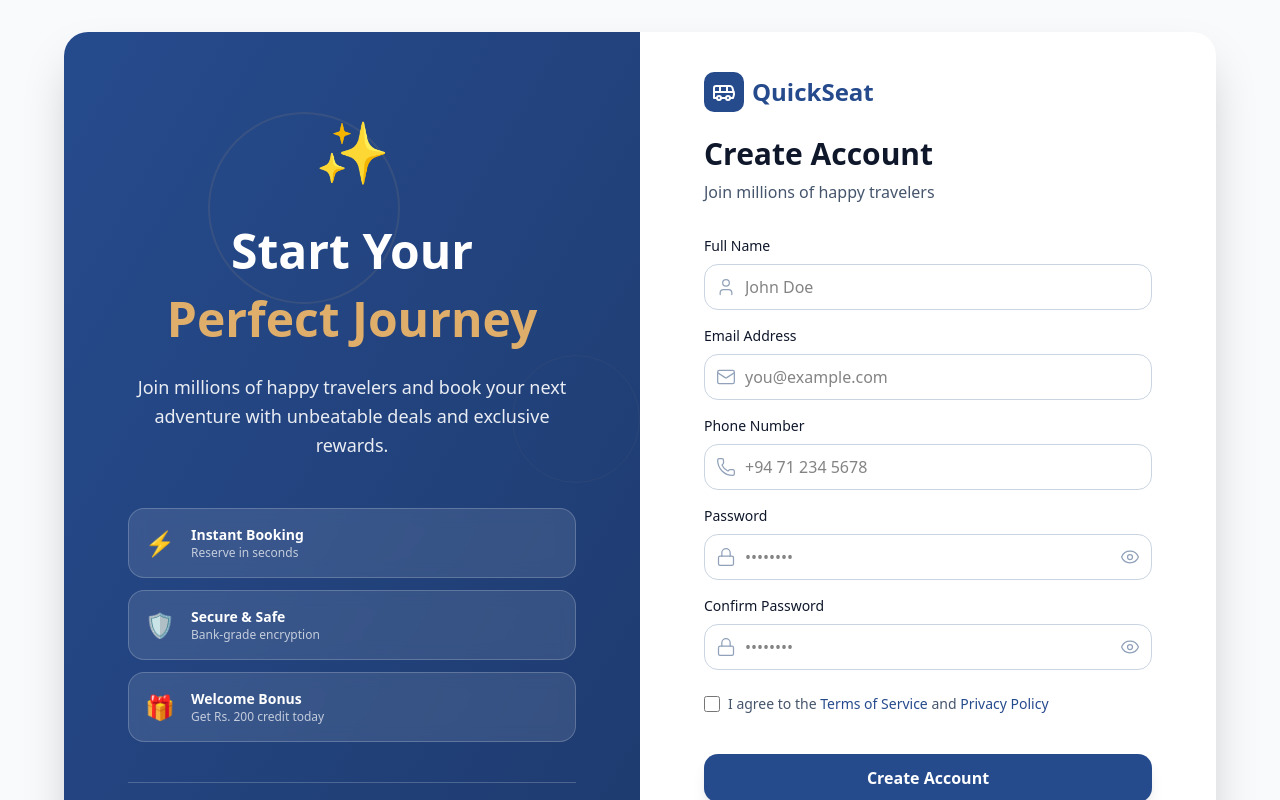
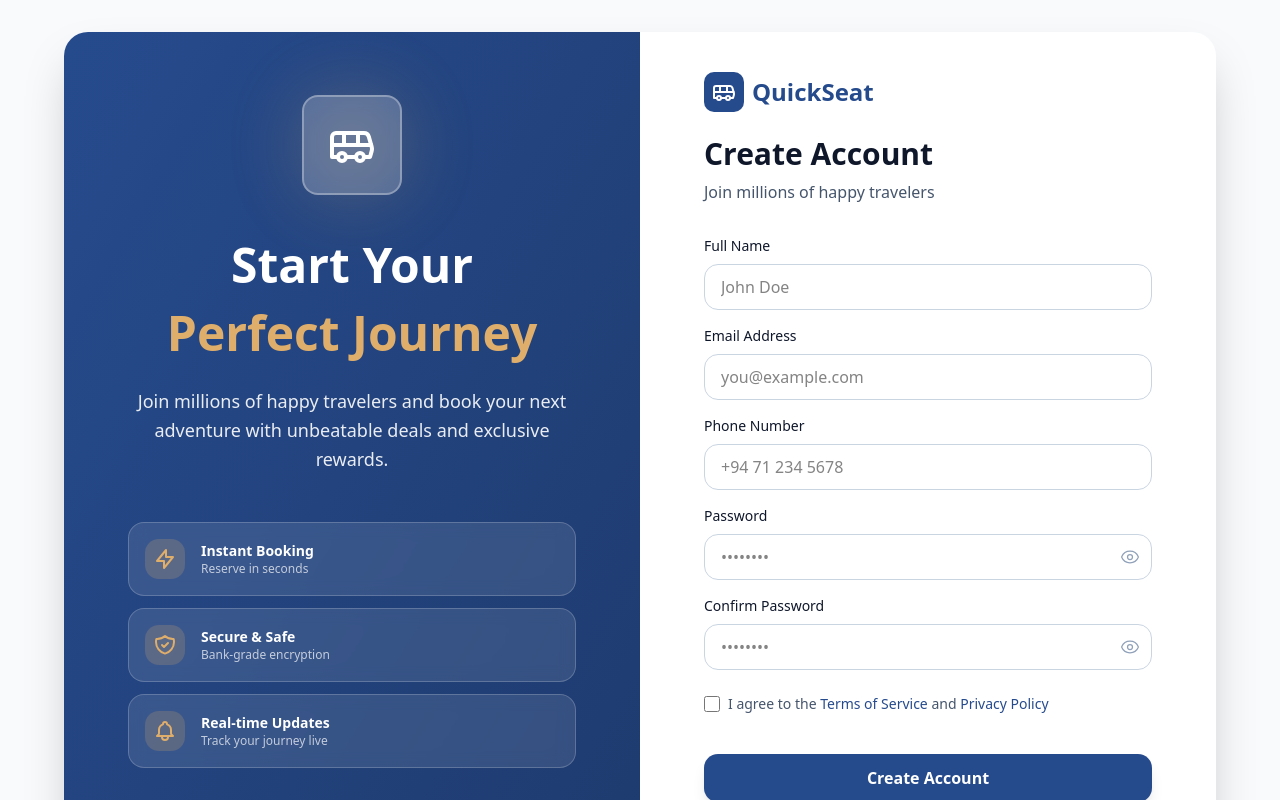
Before and after one commit to imansika/QuickSeat, a React app in the folder frontend/: page / in a window 1280 px wide. Both pictures are taken after a click on the button "Get Started". Shown: the top 800 px of the page. Built offline with nearby package versions, Linux system fonts and the light colour scheme; the HTML template or start-up script is replaced by a standard one.

Commit message:
Update frontend
Updated the Landing Page , SIgn Up and the Sign In

```diff
--- a/frontend/src/components/SignUp/SignUp.tsx
+++ b/frontend/src/components/SignUp/SignUp.tsx
@@ -1,5 +1,5 @@
 import React, { useState } from 'react';
-import { Eye, EyeOff, Mail, Lock, User, Phone, Bus } from 'lucide-react';
+import { Eye, EyeOff, Bus } from 'lucide-react';
 
 interface SignUpProps {
   onSignIn: () => void;
@@ -32,18 +32,16 @@ export function SignUp({ onSignIn }: SignUpProps) {
       <div className="w-full max-w-6xl bg-white rounded-3xl shadow-2xl overflow-hidden flex">
         {/* Left Side - Creative Design Panel */}
         <div className="hidden lg:flex lg:w-1/2 bg-gradient-to-br from-[#264b8d] to-[#1e3a6d] flex-col items-center justify-center p-8 xl:p-12 relative overflow-hidden">
-        {/* Background decorative elements */}
-        <div className="absolute inset-0 opacity-10">
-          <div className="absolute top-20 left-1/4 w-48 h-48 border-2 border-[#dfae6b] rounded-full"></div>
-          <div className="absolute bottom-10 right-1/4 w-40 h-40 border-2 border-white/50 rounded-full"></div>
-          <div className="absolute top-1/3 right-0 w-32 h-32 border border-[#dfae6b]/50 rounded-full"></div>
-        </div>
-
         {/* Content */}
         <div className="relative z-10 text-center max-w-md">
           {/* Welcome Icon */}
           <div className="flex justify-center mb-10">
-            <div className="text-6xl">✨</div>
+            <div className="relative">
+              <div className="absolute inset-0 bg-[#dfae6b] blur-2xl opacity-30 rounded-full"></div>
+              <div className="relative bg-white/20 backdrop-blur-sm p-6 rounded-2xl border-2 border-white/30">
+                <Bus className="w-12 h-12 text-white" strokeWidth={2} />
+              </div>
+            </div>
           </div>
 
           <h1 className="text-5xl font-bold text-white mb-6 leading-tight">
@@ -58,7 +56,11 @@ export function SignUp({ onSignIn }: SignUpProps) {
           {/* Feature Cards */}
           <div className="space-y-3 mb-10">
             <div className="flex items-center gap-4 bg-white/10 backdrop-blur-sm border border-white/20 rounded-2xl p-4 hover:bg-white/15 transition">
-              <div className="text-2xl flex-shrink-0">⚡</div>
+              <div className="w-10 h-10 flex items-center justify-center bg-[#dfae6b]/20 rounded-xl flex-shrink-0">
+                <svg className="w-6 h-6 text-[#dfae6b]" fill="none" stroke="currentColor" viewBox="0 0 24 24">
+                  <path strokeLinecap="round" strokeLinejoin="round" strokeWidth={2} d="M13 10V3L4 14h7v7l9-11h-7z" />
+                </svg>
+              </div>
               <div className="text-left">
                 <p className="text-white font-semibold text-sm">Instant Booking</p>
                 <p className="text-white/70 text-xs">Reserve in seconds</p>
@@ -66,7 +68,11 @@ export function SignUp({ onSignIn }: SignUpProps) {
             </div>
 
             <div className="flex items-center gap-4 bg-white/10 backdrop-blur-sm border border-white/20 rounded-2xl p-4 hover:bg-white/15 transition">
-              <div className="text-2xl flex-shrink-0">🛡️</div>
+              <div className="w-10 h-10 flex items-center justify-center bg-[#dfae6b]/20 rounded-xl flex-shrink-0">
+                <svg className="w-6 h-6 text-[#dfae6b]" fill="none" stroke="currentColor" viewBox="0 0 24 24">
+                  <path strokeLinecap="round" strokeLinejoin="round" strokeWidth={2} d="M9 12l2 2 4-4m5.618-4.016A11.955 11.955 0 0112 2.944a11.955 11.955 0 01-8.618 3.04A12.02 12.02 0 003 9c0 5.591 3.824 10.29 9 11.622 5.176-1.332 9-6.03 9-11.622 0-1.042-.133-2.052-.382-3.016z" />
+                </svg>
+              </div>
               <div className="text-left">
                 <p className="text-white font-semibold text-sm">Secure & Safe</p>
                 <p className="text-white/70 text-xs">Bank-grade encryption</p>
@@ -74,10 +80,14 @@ export function SignUp({ onSignIn }: SignUpProps) {
             </div>
 
             <div className="flex items-center gap-4 bg-white/10 backdrop-blur-sm border border-white/20 rounded-2xl p-4 hover:bg-white/15 transition">
-              <div className="text-2xl flex-shrink-0">🎁</div>
+              <div className="w-10 h-10 flex items-center justify-center bg-[#dfae6b]/20 rounded-xl flex-shrink-0">
+                <svg className="w-6 h-6 text-[#dfae6b]" fill="none" stroke="currentColor" viewBox="0 0 24 24">
+                  <path strokeLinecap="round" strokeLinejoin="round" strokeWidth={2} d="M15 17h5l-1.405-1.405A2.032 2.032 0 0118 14.158V11a6.002 6.002 0 00-4-5.659V5a2 2 0 10-4 0v.341C7.67 6.165 6 8.388 6 11v3.159c0 .538-.214 1.055-.595 1.436L4 17h5m6 0v1a3 3 0 11-6 0v-1m6 0H9" />
+                </svg>
+              </div>
               <div className="text-left">
-                <p className="text-white font-semibold text-sm">Welcome Bonus</p>
-                <p className="text-white/70 text-xs">Get Rs. 200 credit today</p>
+                <p className="text-white font-semibold text-sm">Real-time Updates</p>
+                <p className="text-white/70 text-xs">Track your journey live</p>
               </div>
             </div>
           </div>
@@ -88,15 +98,15 @@ export function SignUp({ onSignIn }: SignUpProps) {
             <ul className="text-white/80 text-xs space-y-2 text-left">
               <li className="flex items-center gap-2">
                 <span className="text-[#dfae6b]">✓</span>
-                <span>No credit card required</span>
-              </li>
-              <li className="flex items-center gap-2">
-                <span className="text-[#dfae6b]">✓</span>
                 <span>Instant confirmation & e-tickets</span>
               </li>
               <li className="flex items-center gap-2">
                 <span className="text-[#dfae6b]">✓</span>
-                <span>Cancel anytime, anywhere</span>
+                <span>24/7 customer support</span>
+              </li>
+              <li className="flex items-center gap-2">
+                <span className="text-[#dfae6b]">✓</span>
+                <span>Best price guarantee</span>
               </li>
             </ul>
           </div>
@@ -126,8 +136,6 @@ export function SignUp({ onSignIn }: SignUpProps) {
               <label htmlFor="fullName" className="block text-sm font-medium text-slate-900">
                 Full Name
               </label>
-              <div className="relative">
-                <User className="absolute left-3 top-1/2 -translate-y-1/2 w-5 h-5 text-slate-400" strokeWidth={1.5} />
               <input
                 id="fullName"
                 name="fullName"
@@ -135,10 +143,9 @@ export function SignUp({ onSignIn }: SignUpProps) {
                 placeholder="John Doe"
                 value={formData.fullName}
                 onChange={handleChange}
-                  className="w-full pl-10 pr-4 py-2.5 bg-white border border-slate-300 rounded-xl focus:outline-none focus:ring-2 focus:ring-[#264b8d] focus:border-transparent transition"
+                className="w-full px-4 py-2.5 bg-white border border-slate-300 rounded-xl focus:outline-none focus:ring-2 focus:ring-[#264b8d] focus:border-transparent transition"
                 required
               />
-              </div>
             </div>
 
             {/* Email */}
@@ -146,8 +153,6 @@ export function SignUp({ onSignIn }: SignUpProps) {
               <label htmlFor="email" className="block text-sm font-medium text-slate-900">
                 Email Address
               </label>
-              <div className="relative">
-                <Mail className="absolute left-3 top-1/2 -translate-y-1/2 w-5 h-5 text-slate-400" strokeWidth={1.5} />
               <input
                 id="email"
                 name="email"
@@ -155,10 +160,9 @@ export function SignUp({ onSignIn }: SignUpProps) {
                 placeholder="you@example.com"
                 value={formData.email}
                 onChange={handleChange}
-                  className="w-full pl-10 pr-4 py-2.5 bg-white border border-slate-300 rounded-xl focus:outline-none focus:ring-2 focus:ring-[#264b8d] focus:border-transparent transition"
+                className="w-full px-4 py-2.5 bg-white border border-slate-300 rounded-xl focus:outline-none focus:ring-2 focus:ring-[#264b8d] focus:border-transparent transition"
                 required
               />
-              </div>
             </div>
 
             {/* Phone */}
@@ -166,8 +170,6 @@ export function SignUp({ onSignIn }: SignUpProps) {
               <label htmlFor="phone" className="block text-sm font-medium text-slate-900">
                 Phone Number
               </label>
-              <div className="relative">
-                <Phone className="absolute left-3 top-1/2 -translate-y-1/2 w-5 h-5 text-slate-400" strokeWidth={1.5} />
               <input
                 id="phone"
                 name="phone"
@@ -175,10 +177,9 @@ export function SignUp({ onSignIn }: SignUpProps) {
                 placeholder="+94 71 234 5678"
                 value={formData.phone}
                 onChange={handleChange}
-                  className="w-full pl-10 pr-4 py-2.5 bg-white border border-slate-300 rounded-xl focus:outline-none focus:ring-2 focus:ring-[#264b8d] focus:border-transparent transition"
+                className="w-full px-4 py-2.5 bg-white border border-slate-300 rounded-xl focus:outline-none focus:ring-2 focus:ring-[#264b8d] focus:border-transparent transition"
                 required
               />
-              </div>
             </div>
 
             {/* Password */}
@@ -187,7 +188,6 @@ export function SignUp({ onSignIn }: SignUpProps) {
                 Password
               </label>
               <div className="relative">
-                <Lock className="absolute left-3 top-1/2 -translate-y-1/2 w-5 h-5 text-slate-400" strokeWidth={1.5} />
                 <input
                   id="password"
                   name="password"
@@ -195,7 +195,7 @@ export function SignUp({ onSignIn }: SignUpProps) {
                   placeholder="••••••••"
                   value={formData.password}
                   onChange={handleChange}
-                  className="w-full pl-10 pr-10 py-2.5 bg-white border border-slate-300 rounded-xl focus:outline-none focus:ring-2 focus:ring-[#264b8d] focus:border-transparent transition"
+                  className="w-full px-4 pr-10 py-2.5 bg-white border border-slate-300 rounded-xl focus:outline-none focus:ring-2 focus:ring-[#264b8d] focus:border-transparent transition"
                   required
                 />
                 <button
@@ -214,7 +214,6 @@ export function SignUp({ onSignIn }: SignUpProps) {
                 Confirm Password
               </label>
               <div className="relative">
-                <Lock className="absolute left-3 top-1/2 -translate-y-1/2 w-5 h-5 text-slate-400" strokeWidth={1.5} />
                 <input
                   id="confirmPassword"
                   name="confirmPassword"
@@ -222,7 +221,7 @@ export function SignUp({ onSignIn }: SignUpProps) {
                   placeholder="••••••••"
                   value={formData.confirmPassword}
                   onChange={handleChange}
-                  className="w-full pl-10 pr-10 py-2.5 bg-white border border-slate-300 rounded-xl focus:outline-none focus:ring-2 focus:ring-[#264b8d] focus:border-transparent transition"
+                  className="w-full px-4 pr-10 py-2.5 bg-white border border-slate-300 rounded-xl focus:outline-none focus:ring-2 focus:ring-[#264b8d] focus:border-transparent transition"
                   required
                 />
                 <button
```
Also changed, not shown: frontend/src/components/LandingPage/LandingPage.tsx (+45 -38 lines), frontend/src/components/SignIn/SignIn.tsx (+21 -18 lines). Lines whose indentation alone changed are shown as unchanged.
